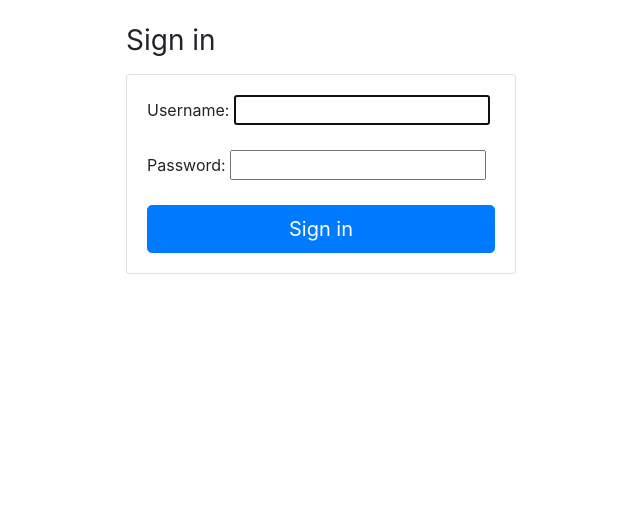
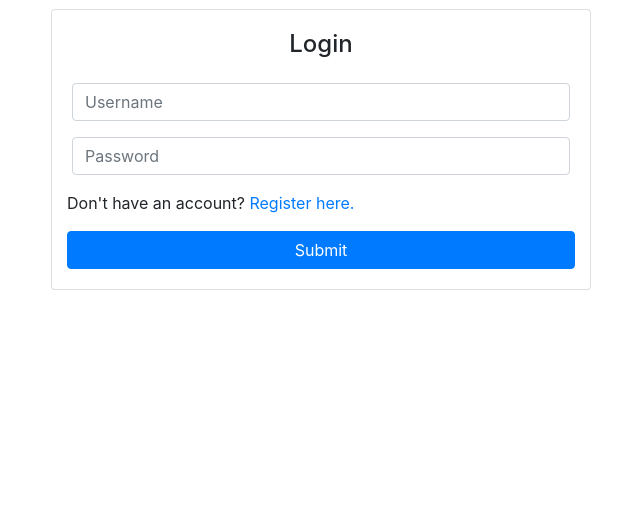
Before and after one commit to A2Zadeh/CMU-Crowd, a Django app: page /accounts/login/ in a window 1280 px wide. Shown: the part 56-586 px from the top of the page, without its empty margins (319-959 px from the left). Run offline with Django 3.2, Linux system fonts and the light colour scheme; some libraries are stand-ins or nearby versions.

Commit message:
added UI for all registration pages

```diff
--- a/CMU-Crowd/templates/registration/login.html
+++ b/CMU-Crowd/templates/registration/login.html
@@ -47,7 +47,7 @@
   </style>
 
 
-
+<!--
 <form class="form-signin" method="post">
   {% csrf_token %}
   <h1 class="h3 mb-3 font-weight-normal">Sign in</h1>
@@ -63,21 +63,54 @@
     </div>
   </div>
 </form>
-<!--
-<form class="form-signin" method="post">
-         {% csrf_token %}
-        <input type="hidden" name="next" value="{{ next }}">
-      <h1 class="h3 mb-3 font-weight-normal">Sign in</h1>
-      <div class="card">
-      <div class="card-body">
-      <label for="{{form.username.id_for_label}}" class="sr-only">Username</label>
-     <input  id="id_username" class="form-control" placeholder="form.username.label" required autofocus>
-     {{form.username}}
-      <label for="inputPassword" class="sr-only">Password</label>
-      <input type="password" id="inputPassword" class="form-control" placeholder="Password" required>
-      <button class="btn btn-lg btn-primary btn-block" type="submit">Sign in</button>
-    </div>
+-->
+<div class="container">
+  <div class="row text-center">
+      <div class="col-md-6 offset-md-3">
+          <div class="card">
+              <div class="card-body">
+                  <div class="login-title">
+                      <h4>Login</h4>
+                  </div>
+                  <div class="login-form mt-4">
+                      <form method="post" action="{% url 'login' %}">
+                      {% csrf_token %}
+                        {% for field in form %}
+                        <div class="form-row">
+                            <div class="form-group col-md-12">
+                              <input class="form-control" id="{{ field.id_for_label }}" maxlength="30" name="{{ field.html_name }}" placeholder="{{ field.label}}"
+                              {% if field.id_for_label == "id_password" %} type="password" {%endif %}
+                              type="text" />
+                               {%if field.errors %}
+                              <div class="alert alert-danger" style="margin-top:10px" role="alert">
+                              {{ field.errors }}
+                              </div>
+                              {% endif %}
+                              </div>
+                        </div>
+                        {% endfor %}
+                         <div class="form-row">
+                          <p> Don't have an account? <a href="{% url 'signup' %}"> Register here. </a>
+                          </p>
+                         </div>
+
+                        <div class="form-row">
+                            <input type="submit" class="btn btn-primary btn-block" value="Submit" > </button>
+                        </div>
+                        <div class="form-row">
+                         {% if form.non_field_errors %}
+                          <div class="alert alert-danger" style="margin-top:10px" role="alert">
+                         {% for error in form.non_field_errors %}
+                          <li>{{ error }}</li>
+                          {% endfor %}
+                          </div>
+                        {% endif %}
+                        </div>
+                    </form>
+                  </div>
+              </div>
+          </div>
+      </div>
   </div>
-</form>
--->
+</div>
 {% endblock %}
```
Also changed, not shown: CMU-Crowd/templates/registration/sign_up.html (+18 -0 lines), CMU-Crowd/templates/registration/signup_form.html (+60 -1 lines).
